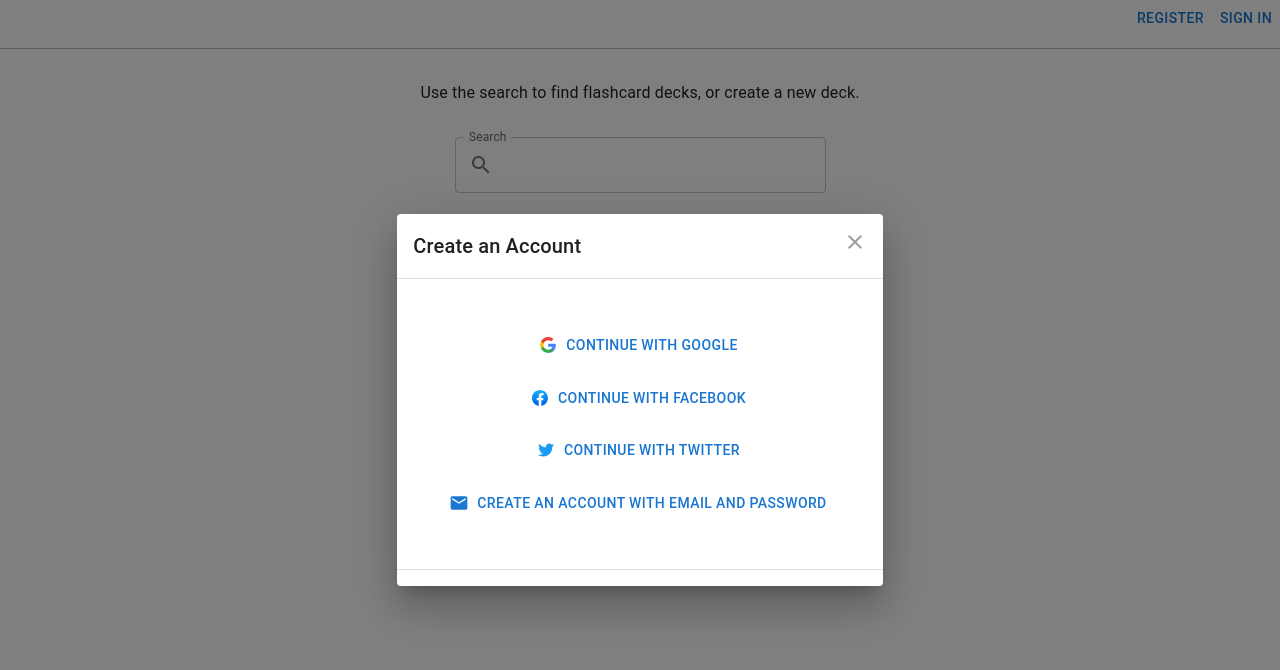
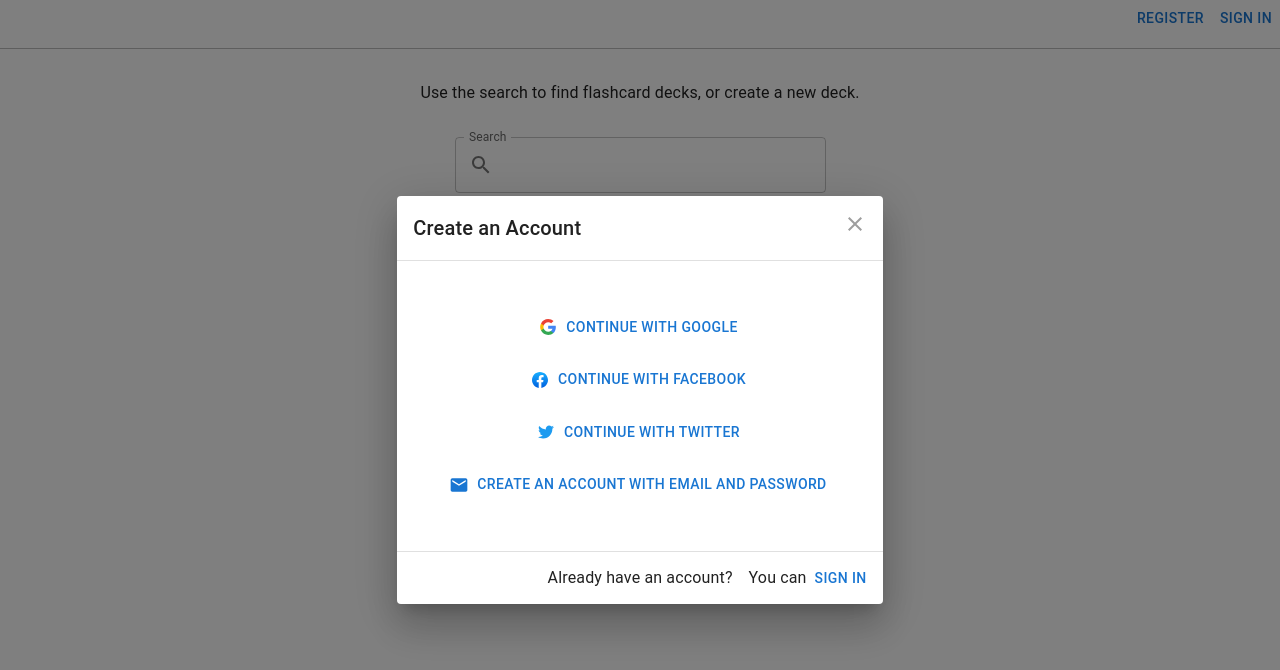
Before and after one commit to gmcfall/flashcards, a React (Create React App) app in the folder web/: page / in a window 1280 px wide. Both pictures are taken after a click on the button "REGISTER". Shown: the top 670 px of the page. Built offline with nearby package versions, Linux system fonts and the light colour scheme; no server answers.

Commit message:
Fixes #11

```diff
--- a/web/src/components/ZRegisterDialog.tsx
+++ b/web/src/components/ZRegisterDialog.tsx
@@ -12,6 +12,7 @@ import authRegisterNameChange from '../store/actions/authRegisterNameChange';
 import authRegisterPasswordChange from '../store/actions/authRegisterPasswordChange';
 import authRegisterStateUpdate from '../store/actions/authRegisterStateUpdate';
 import authRegisterTwitter from '../store/actions/authRegisterTwitter';
+import authSigninBegin from '../store/actions/authSigninBegin';
 import ZDialogWithTitle from './ZDialogWithTitle';
 import ZFacebookIcon from "./ZFacebookIcon";
 import ZGoogleIcon from "./ZGoogleIcon";
@@ -241,10 +242,30 @@ interface DialogActionsProps {
     setOpen: (value: boolean) => void
 }
 
+function ZRegisterBeginActions(props: SetOpenAsProps) {
+    const {setOpen} = props;
+    const dispatch = useAppDispatch();
+
+    function handleSignIn() {
+        setOpen(false);
+        dispatch(authSigninBegin());
+    }
+    return (
+        <Box sx={{display: "flex", alignItems: "baseline"}}>
+            <Typography>Already have an account?</Typography>
+            <Typography sx={{marginLeft: '1em'}}>You can</Typography>
+            <Button onClick={handleSignIn}>Sign in</Button>
+        </Box>
+    )
+}
+
 function ZDialogActions(props: DialogActionsProps) {
     const {state, setOpen} = props;
 
     switch (state) {
+        case REGISTER_BEGIN:
+            return <ZRegisterBeginActions setOpen={setOpen}/>
+
         case REGISTER_EMAIL:
             return <ZEmailFormActions setOpen={setOpen}/>
 
```
Also changed, not shown: web/src/model/types.ts (+10 -0 lines).
